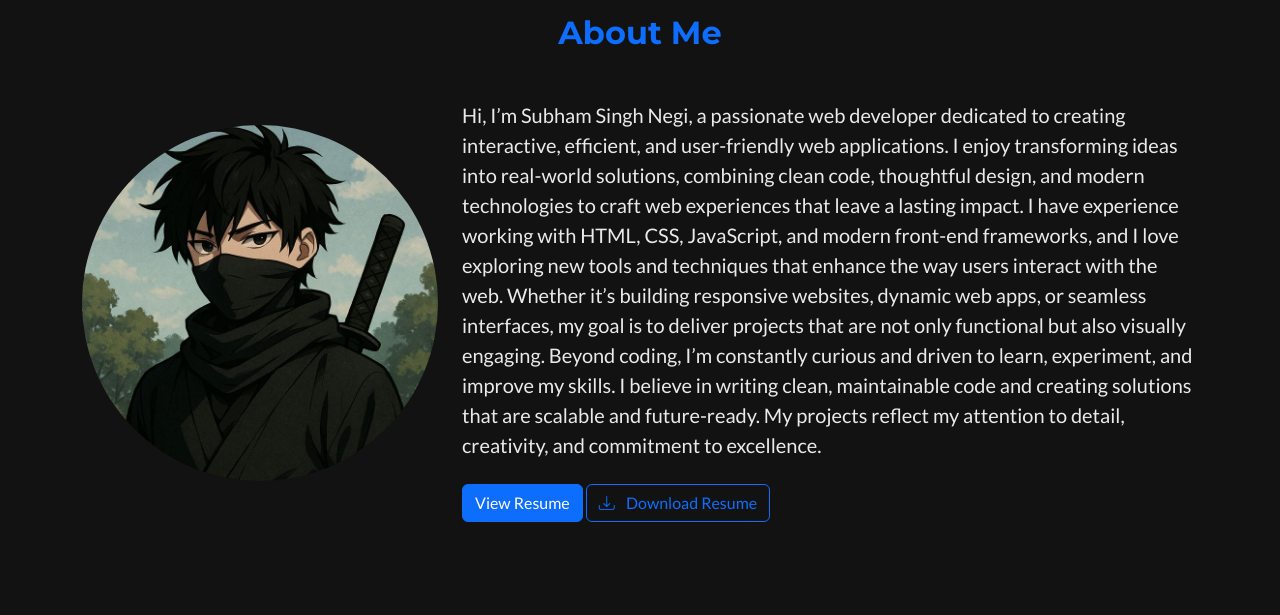
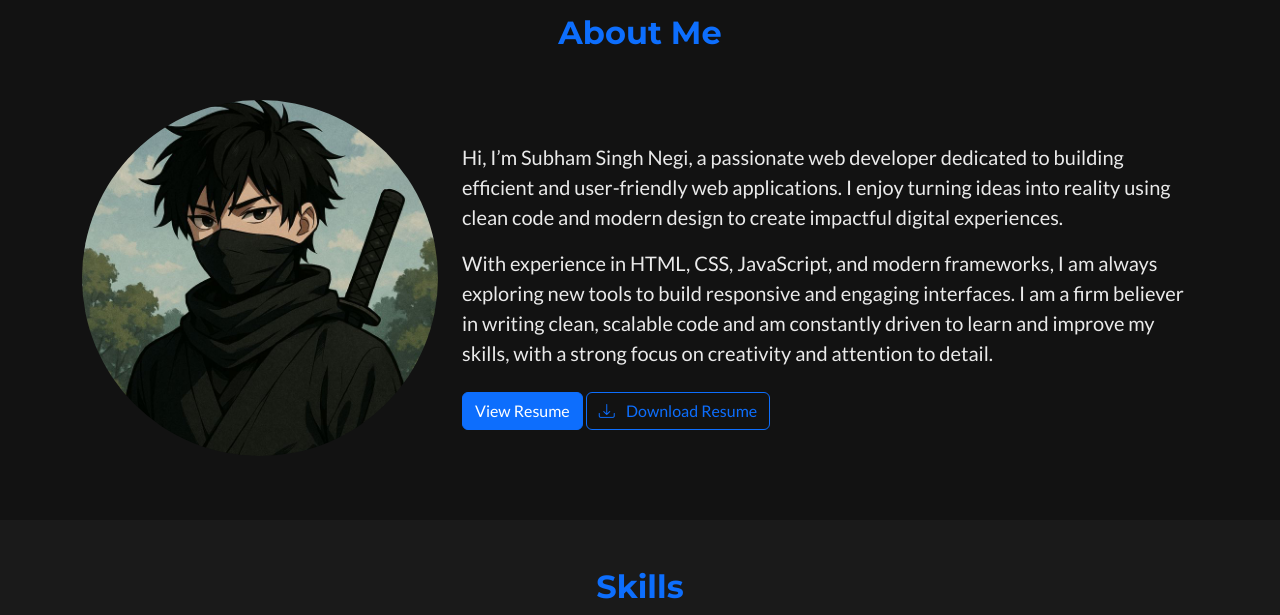
Before and after one commit to Shubh-033/gem-new-port, a plain HTML site: page index.html in a window 1280 px wide. Shown: the part 890-1505 px from the top of the page. Drawn offline with nearby package versions, Linux system fonts and the light colour scheme.

Commit message:
refactor: Refine About Me section and add alternating backgrounds

```diff
--- a/index.html
+++ b/index.html
@@ -78,33 +78,22 @@
 
     <!-- About Section -->
     <section id="about" class="py-5">
-      <div class="container" data-aos="fade-up">
-        <h2 class="text-center mb-5">About Me</h2>
+      <div class="container">
+        <h2 class="text-center mb-5" data-aos="fade-up">About Me</h2>
         <div class="row align-items-center">
-          <div class="col-md-4 text-center">
+          <div class="col-md-4 text-center" data-aos="fade-right">
             <img
               src="assets/profile.jpg"
               class="img-fluid rounded-circle mb-3"
               alt="Your Name"
             />
           </div>
-          <div class="col-md-8">
+          <div class="col-md-8" data-aos="fade-left">
             <p class="lead">
-              Hi, I’m Subham Singh Negi, a passionate web developer dedicated to
-              creating interactive, efficient, and user-friendly web
-              applications. I enjoy transforming ideas into real-world
-              solutions, combining clean code, thoughtful design, and modern
-              technologies to craft web experiences that leave a lasting impact.
-              I have experience working with HTML, CSS, JavaScript, and modern
-              front-end frameworks, and I love exploring new tools and
-              techniques that enhance the way users interact with the web.
-              Whether it’s building responsive websites, dynamic web apps, or
-              seamless interfaces, my goal is to deliver projects that are not
-              only functional but also visually engaging. Beyond coding, I’m
-              constantly curious and driven to learn, experiment, and improve my
-              skills. I believe in writing clean, maintainable code and creating
-              solutions that are scalable and future-ready. My projects reflect
-              my attention to detail, creativity, and commitment to excellence.
+              Hi, I’m Subham Singh Negi, a passionate web developer dedicated to building efficient and user-friendly web applications. I enjoy turning ideas into reality using clean code and modern design to create impactful digital experiences.
+            </p>
+            <p class="lead">
+              With experience in HTML, CSS, JavaScript, and modern frameworks, I am always exploring new tools to build responsive and engaging interfaces. I am a firm believer in writing clean, scalable code and am constantly driven to learn and improve my skills, with a strong focus on creativity and attention to detail.
             </p>
             <div class="mt-4">
                 <a href="assets/resume.pdf" class="btn btn-primary" target="_blank">View Resume</a>
--- a/style.css
+++ b/style.css
@@ -125,11 +125,19 @@ section h2 {
     color: var(--primary-color);
 }
 
-#about, #skills, #contact {
+#about {
     background-color: var(--background-color);
 }
 
+#skills {
+    background-color: var(--secondary-color);
+}
+
 #projects {
+    background-color: var(--background-color);
+}
+
+#contact {
     background-color: var(--secondary-color);
 }
 
```
